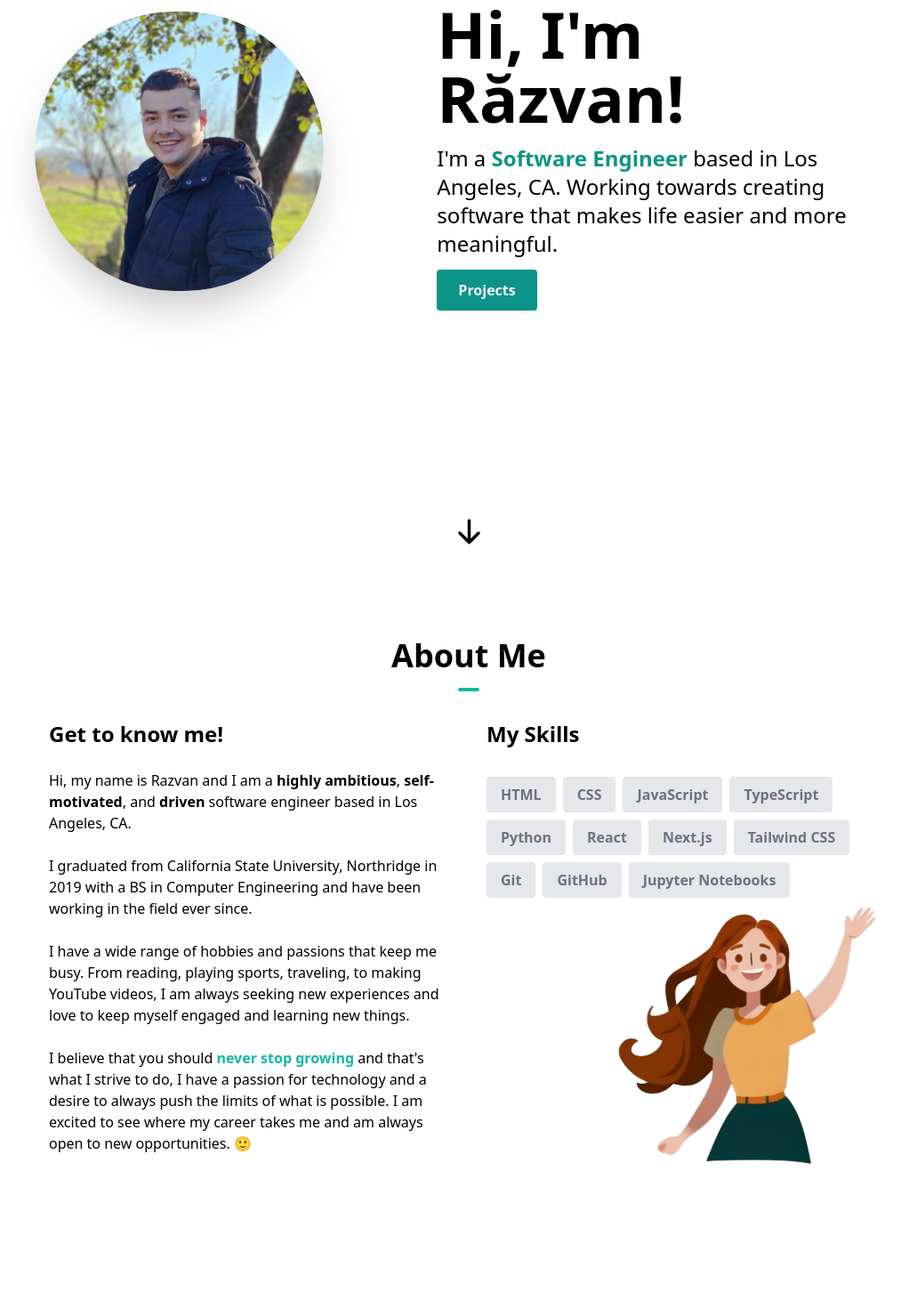
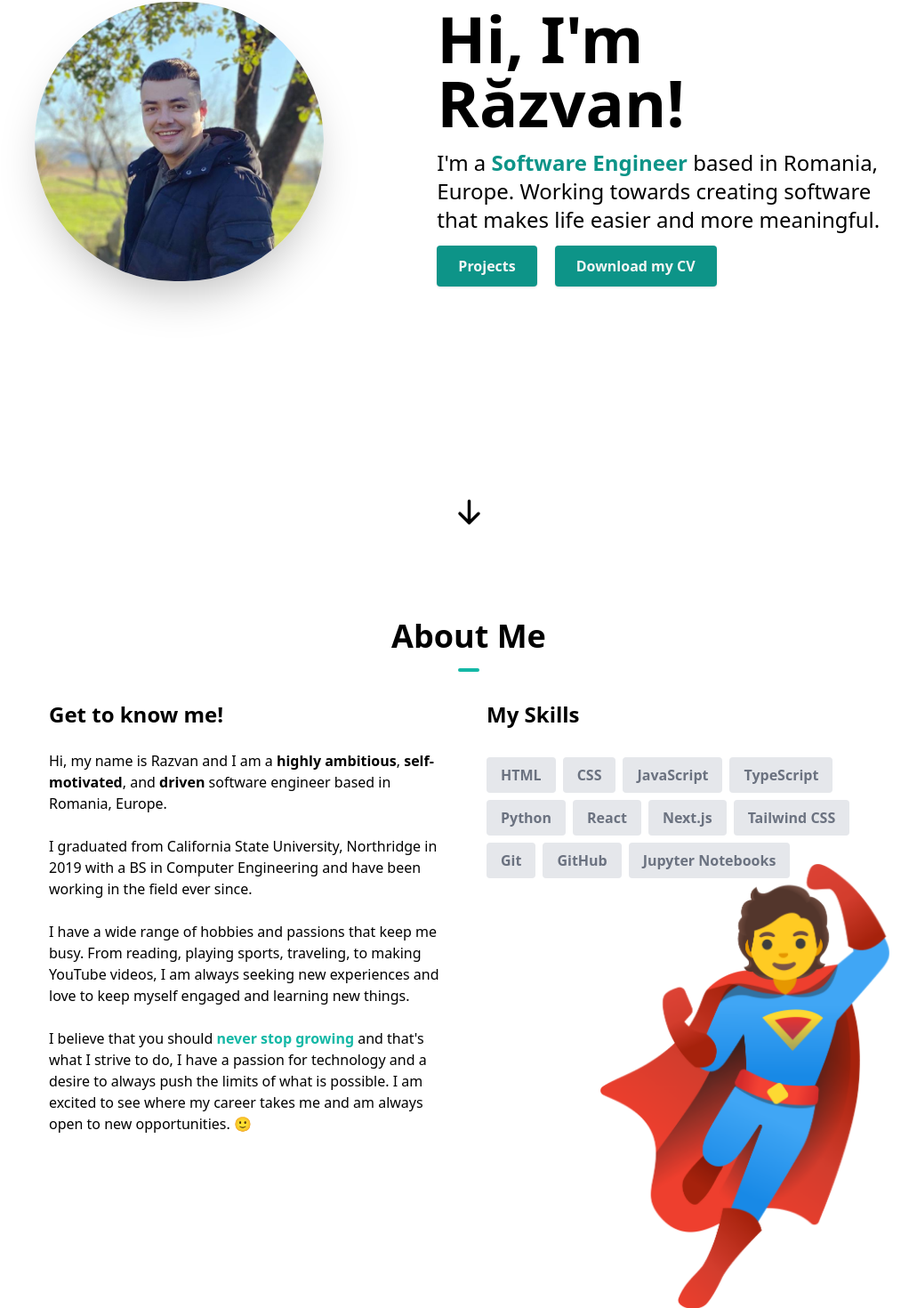
Before and after one commit to vrazvanpasca/portfolio, a Next.js app: page / in a window 1280 px wide. Shown: the part 238-1708 px from the top of the page at 89% size, without its empty margins (113-1144 px from the left). Built offline with nearby package versions, Linux system fonts and the light colour scheme.

Commit message:
CV Download button

```diff
--- a/components/AboutSection.tsx
+++ b/components/AboutSection.tsx
@@ -34,7 +34,7 @@ const AboutSection = () => {
               <span className="font-bold">{'highly ambitious'}</span>,
               <span className="font-bold">{' self-motivated'}</span>, and
               <span className="font-bold">{' driven'}</span> software engineer
-              based in Los Angeles, CA.
+              based in Romania, Europe.
             </p>
             <br />
             <p>
@@ -76,7 +76,7 @@ const AboutSection = () => {
               })}
             </div>
             <Image
-              src="/hero-image.png"
+              src="/superhero.png"
               alt=""
               width={325}
               height={325}
--- a/components/Footer.tsx
+++ b/components/Footer.tsx
@@ -16,7 +16,11 @@ const Footer = () => {
           <a href="/" className="hover:underline"></a>
         </div>
         <div className="flex flex-row items-center justify-center space-x-2 mb-1">
-          <a href="https://github.com/hqasmei" rel="noreferrer" target="_blank">
+          <a
+            href="https://github.com/vrazvanpasca"
+            rel="noreferrer"
+            target="_blank"
+          >
             <AiOutlineGithub
               className="hover:-translate-y-1 transition-transform cursor-pointer text-neutral-500 dark:text-neutral-100"
               size={30}
--- a/components/HeroSection.tsx
+++ b/components/HeroSection.tsx
@@ -26,7 +26,7 @@ const HeroSection = () => {
             <span className="font-semibold text-teal-600">
               Software Engineer{' '}
             </span>
-            based in Los Angeles, CA. Working towards creating software that
+            based in Romania, Europe. Working towards creating software that
             makes life easier and more meaningful.
           </p>
           <Link
@@ -40,6 +40,15 @@ const HeroSection = () => {
           >
             Projects
           </Link>
+          <a
+            className="text-neutral-100 font-semibold px-6 py-3 bg-teal-600 rounded shadow hover:bg-teal-700 ml-5"
+            target="_blank"
+            rel="noopener noreferrer"
+            href="/cv.pdf"
+            download="cv"
+          >
+            Download my CV
+          </a>
         </div>
       </div>
       <div className="flex flex-row items-center text-center justify-center ">
```
Also changed, not shown: public/superhero.png (added), 1 other file (tests, documents, lock files or other folders).
